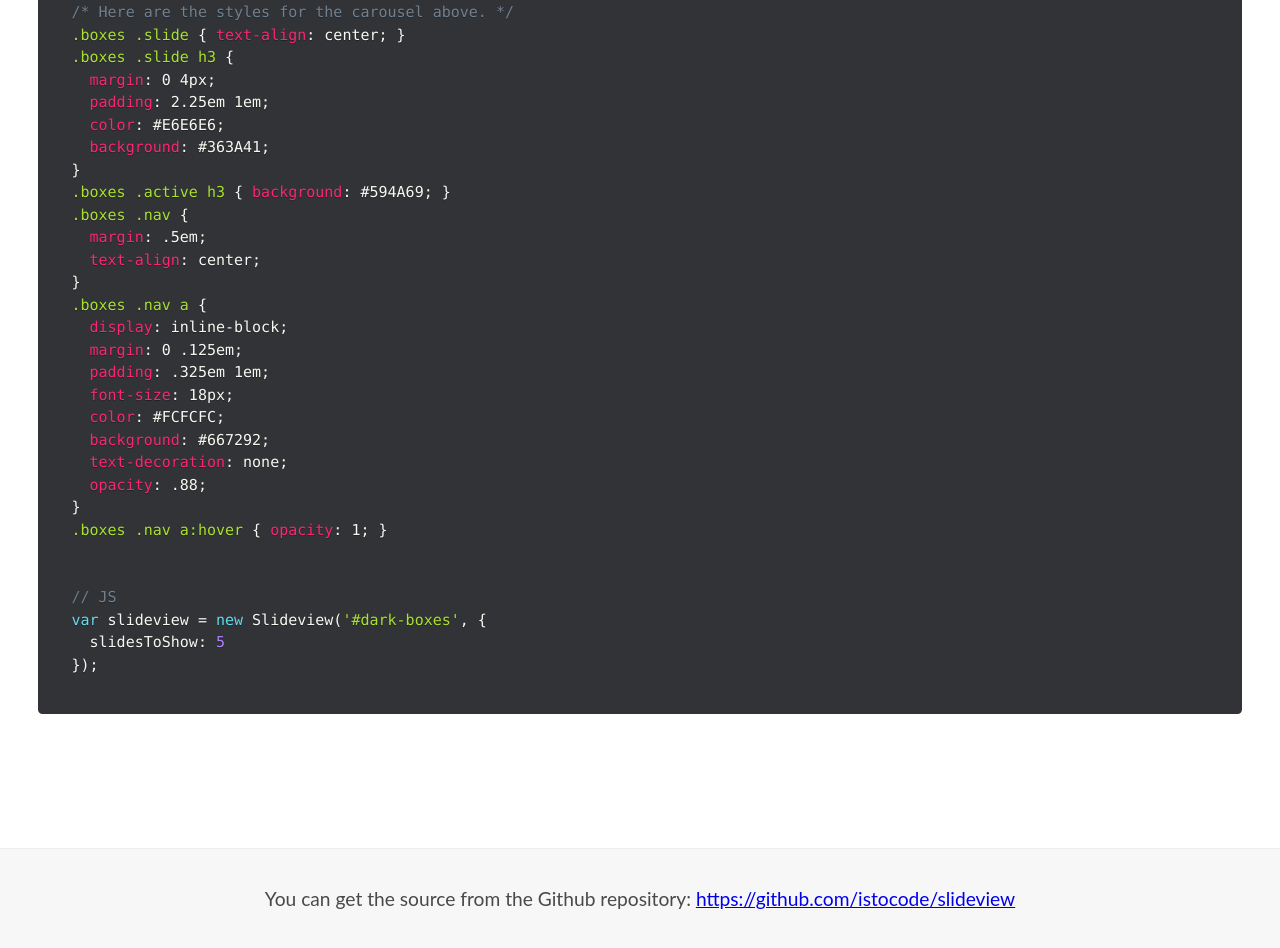
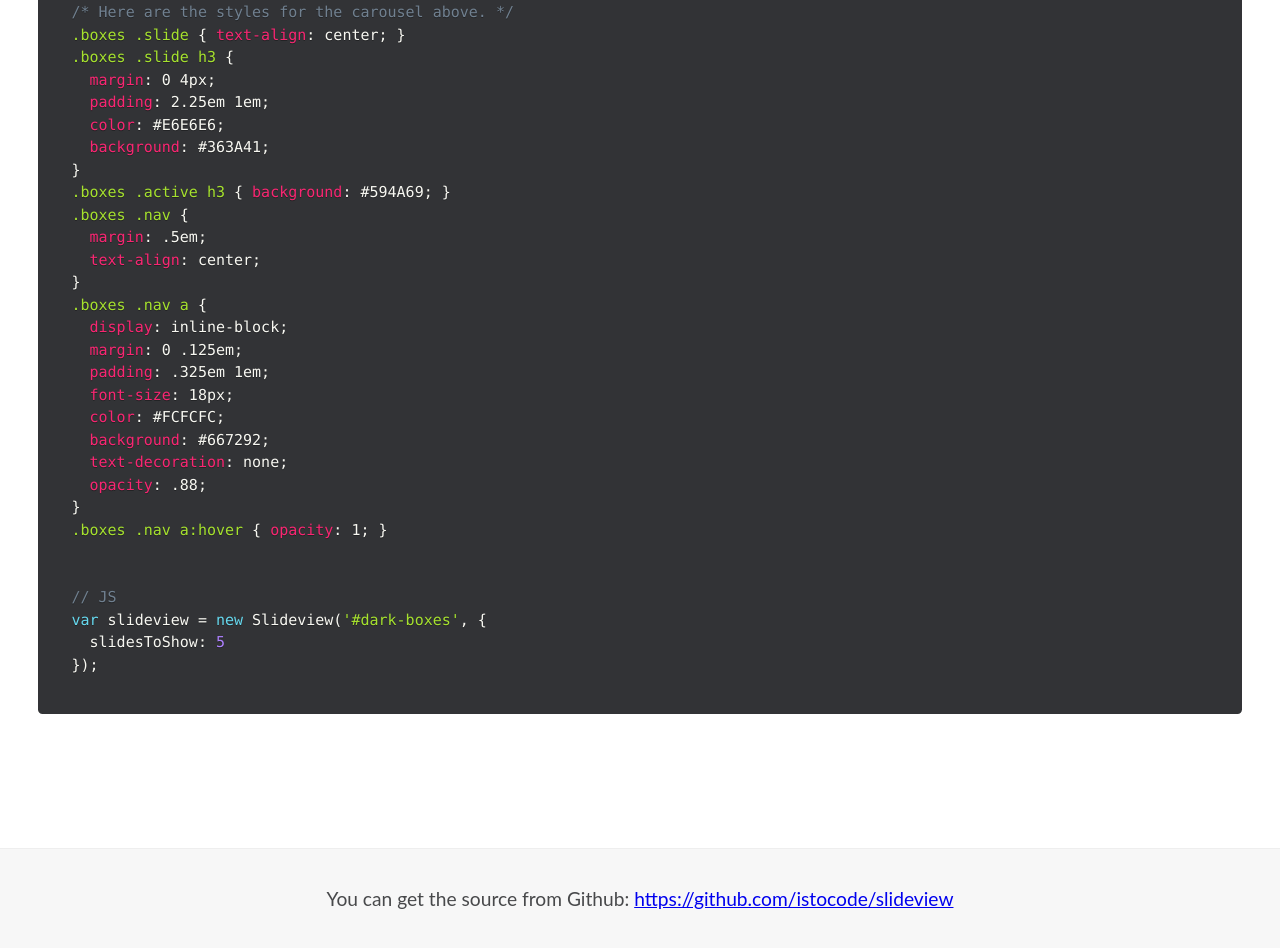
Before and after one commit to alpinelogic/slideview, a plain HTML site: page index.html in a window 1280 px wide. Shown: the part 2197-3145 px from the top of the page. Drawn offline with Linux system fonts and the light colour scheme.

Commit message:
update index.html text

```diff
--- a/index.html
+++ b/index.html
@@ -182,7 +182,7 @@
 
 
 <footer>
-  <p>You can get the source from the Github repository: <a href="https://github.com/istocode/slideview">https://github.com/istocode/slideview</a></p>
+  <p>You can get the source from Github: <a href="https://github.com/istocode/slideview">https://github.com/istocode/slideview</a></p>
 </footer>
 
 <script src="js/slideview.js?v=0.7.0"></script>
```
